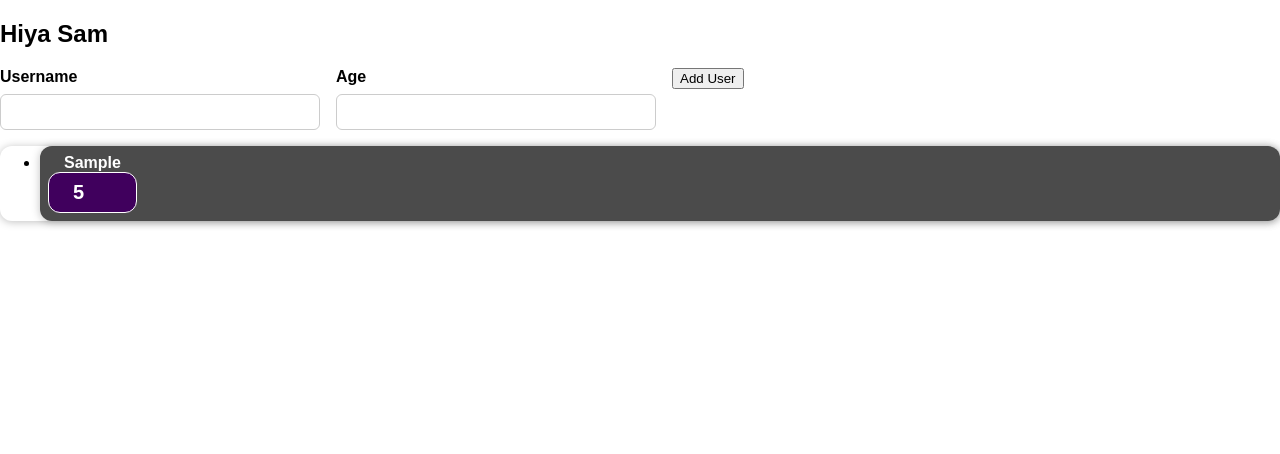
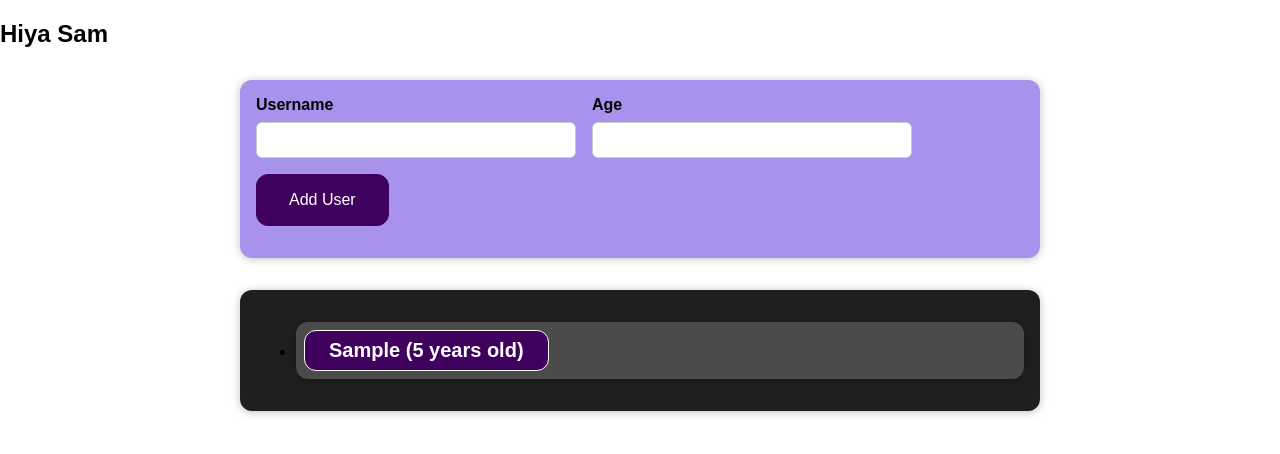
Before and after one commit to sam-drumm/usermanager, a React (Create React App) app: page / in a window 1280 px wide. Both pictures are taken after typing "Sample", "5" into the empty fields and a click on the button "Add User". Shown: the top 454 px of the page. Built offline with nearby package versions, Linux system fonts and the light colour scheme.

Commit message:
add styling message

```diff
--- a/src/Components/NewUser/NewUser.jsx
+++ b/src/Components/NewUser/NewUser.jsx
@@ -12,9 +12,9 @@ function NewUser (props) {
     }
 
     return(
-        <>
+        <div className="new-user">
         <UserForm onSaveUserData={userDataHandler} />
-        </>
+        </div>
     )
 }
 
--- a/src/Components/NewUser/UserForm.jsx
+++ b/src/Components/NewUser/UserForm.jsx
@@ -25,6 +25,11 @@ function handleSubmit(e) {
           window.alert('Please enter a valid name and age')
           return
         }
+        if (form.enteredAge < 0) {
+          window.alert('You have to have been born')
+          return
+        }
+
         const userData ={
             username: form.enteredUsername,
             age:form.enteredAge,
@@ -38,9 +43,9 @@ function handleSubmit(e) {
     }
 
     return(
-        <>
-        <form onSubmit={handleSubmit}>
-        <div className='new-user__controls'>
+    <>
+    <form onSubmit={handleSubmit}>
+       <div className='new-user__controls'>
 
           <div className='new-user__control'>
             <label>
--- a/src/Components/Users/UserItem.jsx
+++ b/src/Components/Users/UserItem.jsx
@@ -6,10 +6,7 @@ function UserItem(props) {
 return (
     <li>
         <Card className="user-item" >
-            <div className="user_item__description">
-            <h2>{props.username}</h2>
-            <div className="user-item__age">{props.age}</div>
-            </div>
+            <div className="user-item__age">{props.username} ({props.age} years old)</div>
         </Card>
     </li>
 )
--- a/src/Components/Users/Users.jsx
+++ b/src/Components/Users/Users.jsx
@@ -1,6 +1,7 @@
 import React from "react";
 import Card from '../UI/Card'
 import UsersList from "./UsersList";
+import './Users.css'
 
 function Users (props) {
 
--- a/src/Components/Users/UsersList.jsx
+++ b/src/Components/Users/UsersList.jsx
@@ -1,5 +1,6 @@
 import React from "react";
 import UserItem from "./UserItem";
+import './UsersList.css'
 
 function UsersList (props) {
     if (props.items.length ===0) {
```
Also changed, not shown: src/App.jsx (+0 -17 lines).
